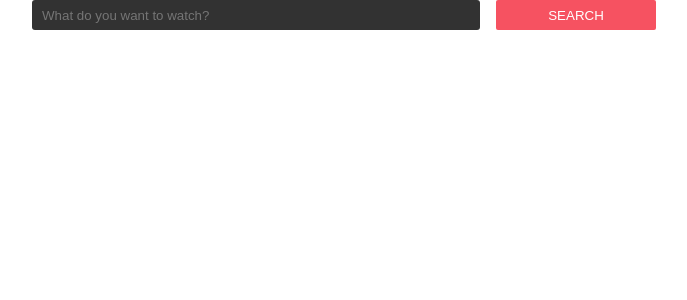
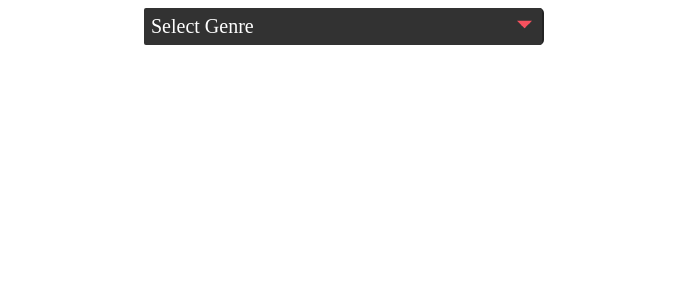
Before and after one commit to okhun/react-component, a React (Create React App) app: page / in a window 1280 px wide. Shown: the top 300 px of the page, without its empty margins (296-983 px from the left). Built offline with nearby package versions, Linux system fonts and the light colour scheme.

Commit message:
Select Genre

```diff
--- /dev/null
+++ b/src/selectGenre.css
@@ -0,0 +1,103 @@
+.dropdown-check-list {
+  display: inline-block;
+  border-radius: 5px;
+}
+
+.dropdown-check-list .anchor {
+  position: relative;
+  cursor: pointer;
+  display: block;
+  padding: 7px;
+  border-radius: 2px;
+}
+
+.arrow {
+  width: 15px;
+  height: 15px;
+  background-color: hsl(355, 90%, 64%);
+  color: #f65261;
+  border-radius: 2px;
+  position: absolute;
+  right: 10px;
+  top: 9px;
+}
+
+.dropdown-check-list .anchor:active:after {
+  right: 8px;
+  top: 21%;
+}
+
+.dropdown-check-list ul.items {
+  padding: 2px;
+  display: none;
+  margin: 0;
+  border: 1px solid #ccc;
+  border-top: none;
+}
+
+.dropdown-check-list ul.items li {
+  list-style: none;
+}
+
+.dropdown-check-list.visible .anchor {
+  color: #ffffff;
+}
+
+.dropdown-check-list.visible .items {
+  display: block;
+}
+.container {
+  display: block;
+  position: relative;
+  padding-left: 35px;
+  margin-bottom: 12px;
+  cursor: pointer;
+  font-size: 20px;
+  -webkit-user-select: none;
+  -moz-user-select: none;
+  -ms-user-select: none;
+  user-select: none;
+}
+.container input {
+  position: absolute;
+  opacity: 0;
+  cursor: pointer;
+  height: 0;
+  width: 0;
+}
+.checkmark {
+  position: absolute;
+  top: 0;
+  left: 0;
+  height: 22px;
+  width: 22px;
+  background-color: #eee;
+  border-radius: 2px;
+}
+.container:hover input ~ .checkmark {
+  background-color: #ccc;
+  border-radius: 2px;
+}
+.container input:checked ~ .checkmark {
+  background-color: #f65261;
+  border-radius: 2px;
+}
+.checkmark:after {
+  content: "";
+  position: absolute;
+  display: none;
+}
+.container input:checked ~ .checkmark:after {
+  display: block;
+}
+.container .checkmark:after {
+  left: 7px;
+  top: 3px;
+  width: 5px;
+  height: 10px;
+  border: solid white;
+  border-width: 0 3px 3px 0;
+  -webkit-transform: rotate(45deg);
+  -ms-transform: rotate(45deg);
+  transform: rotate(45deg);
+}
--- /dev/null
+++ b/src/selectGenre.js
@@ -0,0 +1,72 @@
+import React, { useState } from "react";
+import "./selectGenre.css";
+const SelectGenre = () => {
+  const [show, setShow] = useState("");
+  const [clip, setClippath] = useState("polygon(50% 75%, 0 25%, 100% 25%)");
+  return (
+    <div style={{ display: "flex", justifyContent: "center" }}>
+      <div
+        id="list1"
+        className={"dropdown-check-list " + show}
+        tabindex="100"
+        style={{ width: "400px", backgroundColor: "#232323", color: "#FFFFFF" }}
+      >
+        <span
+          onClick={() => {
+            if (show === "visible") {
+              setShow("");
+              setClippath("polygon(50% 75%, 0 25%, 100% 25%)");
+            } else {
+              setShow("visible");
+              setClippath("polygon(50% 25%, 0 75%, 100% 75%)");
+            }
+          }}
+          className="anchor"
+          style={{
+            width: "96%",
+            backgroundColor: "#323232",
+            fontSize: "20px",
+          }}
+        >
+          Select Genre
+          <span style={{ clipPath: clip }} className="arrow">
+            ok
+          </span>
+        </span>
+
+        <ul className="items" style={{ marginTop: "20px" }}>
+          <li>
+            <label className="container">
+              Crime
+              <input type="checkbox" />
+              <span class="checkmark"></span>
+            </label>
+          </li>
+          <li>
+            <label className="container">
+              Documentary
+              <input type="checkbox" />
+              <span class="checkmark"></span>
+            </label>
+          </li>
+          <li>
+            <label className="container">
+              Horror
+              <input type="checkbox" />
+              <span class="checkmark"></span>
+            </label>
+          </li>
+          <li>
+            <label className="container">
+              Comedy
+              <input type="checkbox" />
+              <span class="checkmark"></span>
+            </label>
+          </li>
+        </ul>
+      </div>
+    </div>
+  );
+};
+
+export default SelectGenre;
```
Also changed, not shown: src/index.js (+3 -6 lines).
